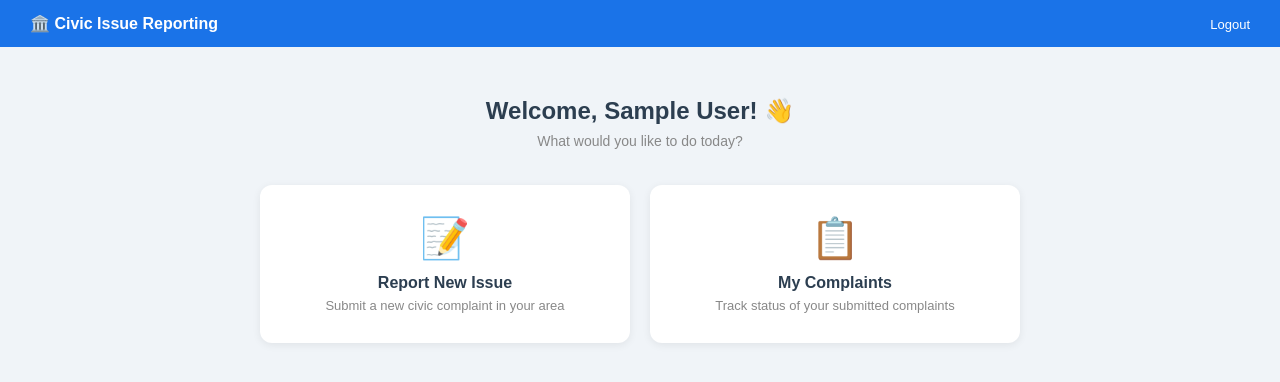
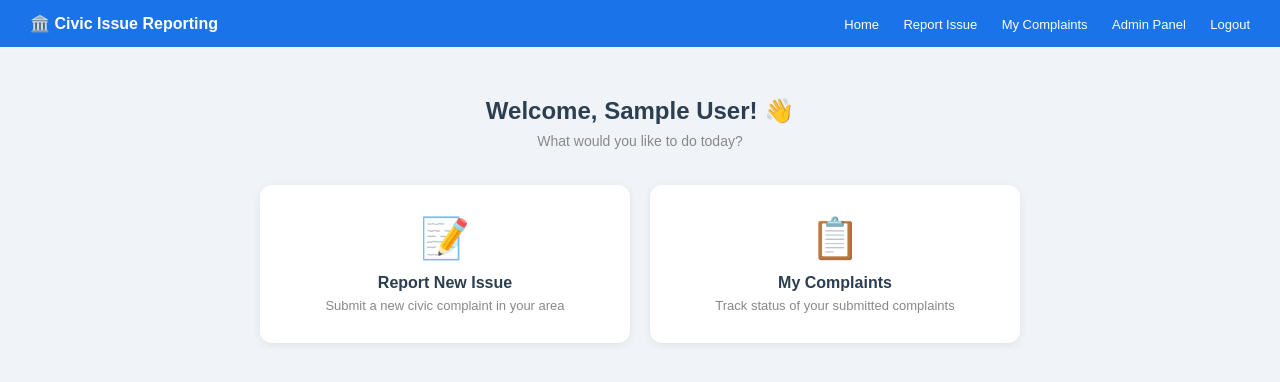
Before and after one commit to ChetsMalviye/civic-project, a Flask app: page /dashboard in a window 1280 px wide. Shown: the top 382 px of the page. Run offline with Flask 3, Linux system fonts and the light colour scheme; the visitor is signed in with stand-in values (Sample User, id 1); some libraries are stand-ins or nearby versions.

Commit message:
Add home button on all pages

```diff
--- a/templates/admin/admin_dashboard.html
+++ b/templates/admin/admin_dashboard.html
@@ -191,6 +191,8 @@
    <div class="navbar">
     <div class="logo">🛡️ Admin Control Panel</div>
     <div>
+        <a href="/">Home</a>
+        <a href="/dashboard">User Dashboard</a>
         <span style="opacity:0.7; font-size:13px;">
             Welcome, {{ session['admin_name'] }}
         </span>
--- a/templates/user/complaint.html
+++ b/templates/user/complaint.html
@@ -183,8 +183,10 @@
     <div class="navbar">
     <div class="logo">🏛️ Civic Issue Reporting</div>
     <div>
+        <a href="/">Home</a>
         <a href="/dashboard">Dashboard</a>
         <a href="/my-complaints">My Complaints</a>
+        <a href="/admin/login">Admin Panel</a>
         <a href="/logout">Logout</a>
     </div>
 </div>
--- a/templates/user/dashboard.html
+++ b/templates/user/dashboard.html
@@ -58,12 +58,16 @@
 </head>
 <body>
 
-    <div class="navbar">
-        <div class="logo">🏛️ Civic Issue Reporting</div>
-        <div>
-            <a href="/logout">Logout</a>
-        </div>
+   <div class="navbar">
+    <div class="logo">🏛️ Civic Issue Reporting</div>
+    <div>
+        <a href="/">Home</a>
+        <a href="/complaint">Report Issue</a>
+        <a href="/my-complaints">My Complaints</a>
+        <a href="/admin/login">Admin Panel</a>
+        <a href="/logout">Logout</a>
     </div>
+</div>
 
     <div class="container">
         <h2>Welcome, {{ session['user_name'] }}! 👋</h2>
--- a/templates/user/my_complaints.html
+++ b/templates/user/my_complaints.html
@@ -132,8 +132,10 @@
    <div class="navbar">
     <div class="logo">🏛️ Civic Issue Reporting</div>
     <div>
+        <a href="/">Home</a>
         <a href="/dashboard">Dashboard</a>
         <a href="/complaint">Report Issue</a>
+        <a href="/admin/login">Admin Panel</a>
         <a href="/logout">Logout</a>
     </div>
 </div>
```
Lines whose indentation alone changed are shown as unchanged.
